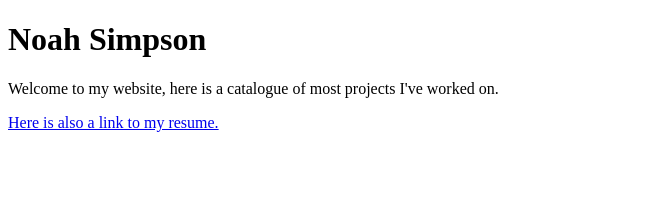
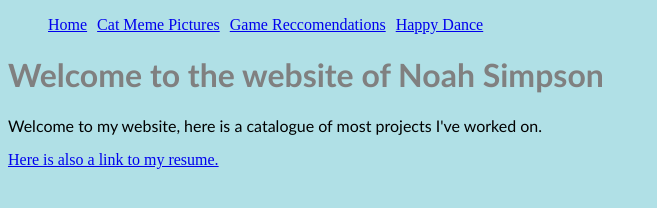
Before and after one commit to MrFaceguy/MrFaceguy.github.io, a plain HTML site: page index.html in a window 1280 px wide. Shown: the whole page, without its empty margins (0-657 px from the left). Drawn offline with Linux system fonts and the light colour scheme.

Commit message:
New additions to homepage and new page itself

```diff
--- /dev/null
+++ b/happy.css
@@ -0,0 +1,34 @@
+body {
+	background-color: powderblue;
+	display: flex;
+	justify-content: center;
+    align-items: center;
+	height: 100vh;
+}
+
+h1{
+	color: gray;
+	font-family: calibri;
+}
+
+p {
+	color: black;
+	font-family: calibri;
+}
+
+nav {
+	float: top;
+}
+
+ul{
+	list-style-type: none;
+	display: flex;
+}
+
+li{
+	margin-right: 10px;
+}
+
+.hidden {
+	display: none;
+}
--- a/index.html
+++ b/index.html
@@ -2,11 +2,19 @@
 <html lang="en-US">
 	<head>
 		<title> Noah's Site </title>
+		<link rel="stylesheet" href="styles.css">
 	</head>
 	<body>
-		<h1>Noah Simpson</h1>
+		<nav>
+			<ul>
+				<li><a href="index.html">Home</a></li>
+				<li><a href="#">Cat Meme Pictures</a></li>
+				<li><a href="#">Game Reccomendations</a></li>
+				<li><a href="happyhappyhappy.html">Happy Dance</a></li>
+			</ul>
+		</nav>
+		<h1>Welcome to the website of Noah Simpson</h1>
 		<p>Welcome to my website, here is a catalogue of most projects I've worked on.</p>
 		<a href="Assets/Noah_Simpson_Resume.pdf">Here is also a link to my resume.</a>
-
 	</body>
 </html>
--- /dev/null
+++ b/styles.css
@@ -0,0 +1,26 @@
+body {
+	background-color: powderblue;
+}
+
+h1{
+	color: gray;
+	font-family: calibri;
+}
+
+p {
+	color: black;
+	font-family: calibri;
+}
+
+nav {
+	float: top;
+}
+
+ul{
+	list-style-type: none;
+	display: flex;
+}
+
+li{
+	margin-right: 10px;
+}
```
Also changed, not shown: happy.js (added, +11 -0 lines), happyhappyhappy.html (added, +17 -0 lines), Images/happyhappyhappy.gif (added), 1 other file.
